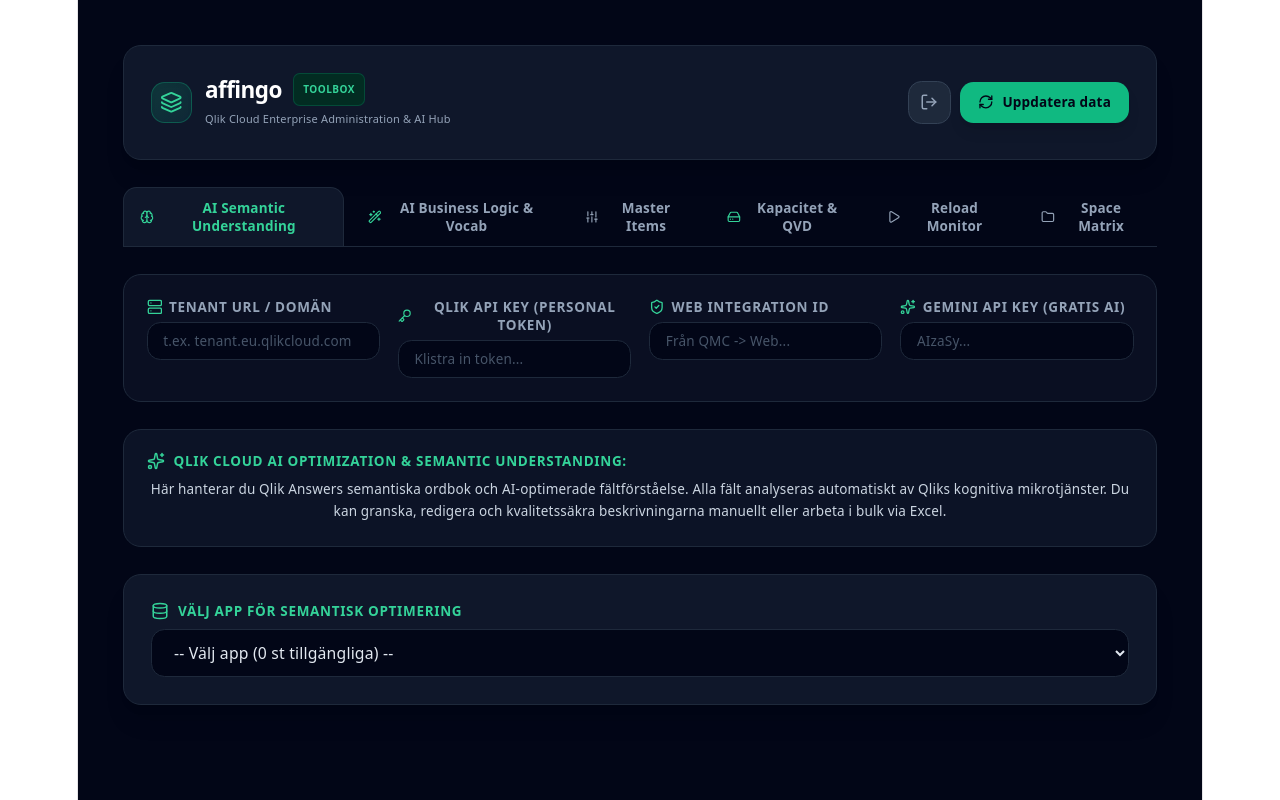
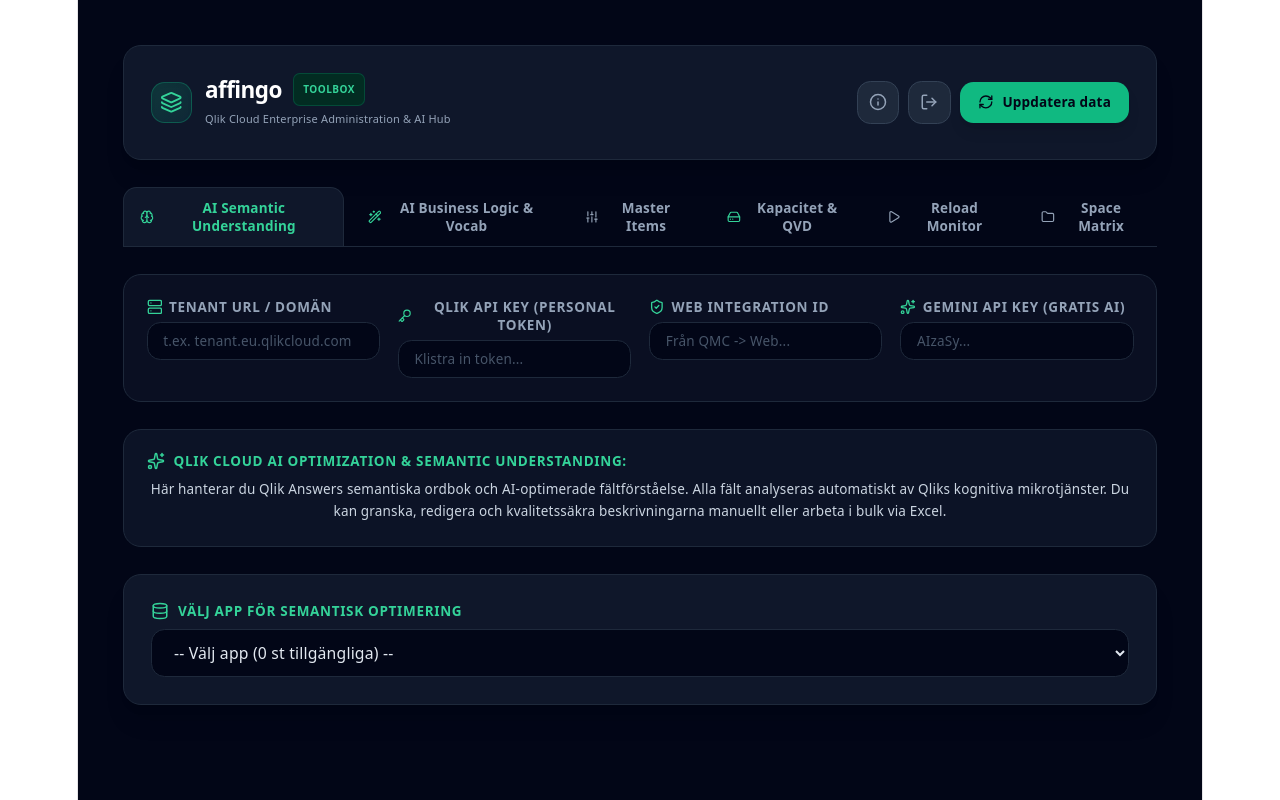
Before and after one commit to affingo-ab/qlik-cloud-toolbox, a React (Vite) app: page / in a window 1280 px wide. Built offline with nearby package versions, Linux system fonts and the light colour scheme.

Commit message:
feat: integrate AboutModal and info button in header

```diff
--- a/src/App.tsx
+++ b/src/App.tsx
@@ -2,12 +2,13 @@
 import {
   RefreshCw, CheckCircle2, XCircle, Clock, Server, Key, Play,
   Search, AlertCircle, LogOut, ShieldCheck, Layers, ArrowRight,
-  Download, CheckSquare, Square, Sliders, Database, Folder, Wand2, Brain, Sparkles, HardDrive
+  Download, CheckSquare, Square, Sliders, Database, Folder, Wand2, Brain, Sparkles, HardDrive, Info
 } from 'lucide-react';
 import { AiBusinessLogicEnricher } from './components/AiBusinessLogicEnricher';
 import { SpacePermissionMatrix } from './SpacePermissionMatrix';
 import { SemanticUnderstandingTab } from './SemanticUnderstandingTab';
 import { CapacityOptimization } from './CapacityOptimization';
+import { AboutModal } from './components/AboutModal';
 
 interface ReloadItem {
   id: string;
@@ -49,6 +50,7 @@
 
 export default function App() {
   const [activeTab, setActiveTab] = useState<'semantic-understanding' | 'ai-hub' | 'master-items' | 'capacity' | 'spaces' | 'reloads'>('semantic-understanding');
+  const [isAboutOpen, setIsAboutOpen] = useState(false);
 
   // Anslutningsinställningar
   const [tenantInput, setTenantInput] = useState(() => localStorage.getItem('qlik_tenant_domain') || '');
@@ -408,6 +410,14 @@
           </div>
 
           <div className="flex items-center gap-2">
+            <button
+              onClick={() => setIsAboutOpen(true)}
+              title="Om Qlik Cloud Toolbox"
+              className="p-2.5 bg-slate-800 hover:bg-slate-700 text-slate-400 hover:text-emerald-400 rounded-xl border border-slate-700 transition cursor-pointer"
+              aria-label="Om Qlik Cloud Toolbox"
+            >
+              <Info className="w-4 h-4" />
+            </button>
             <button
               onClick={clearSettings}
               title="Rensa sparade uppgifter"
@@ -1044,6 +1054,12 @@
           />
         )}
 
+        {/* Modal: Om Qlik Cloud Toolbox */}
+        <AboutModal
+          isOpen={isAboutOpen}
+          onClose={() => setIsAboutOpen(false)}
+        />
+
       </div>
     </div>
   );
```
